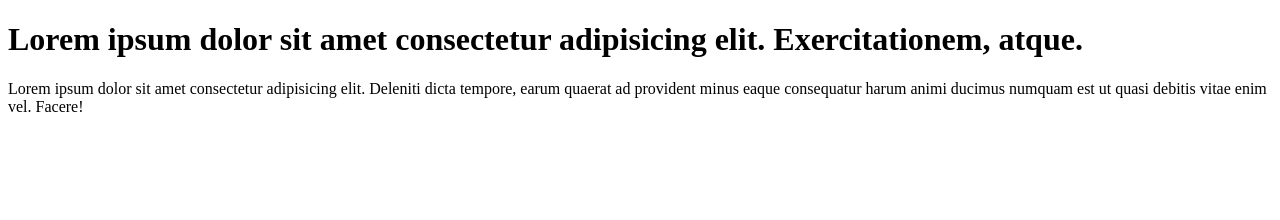
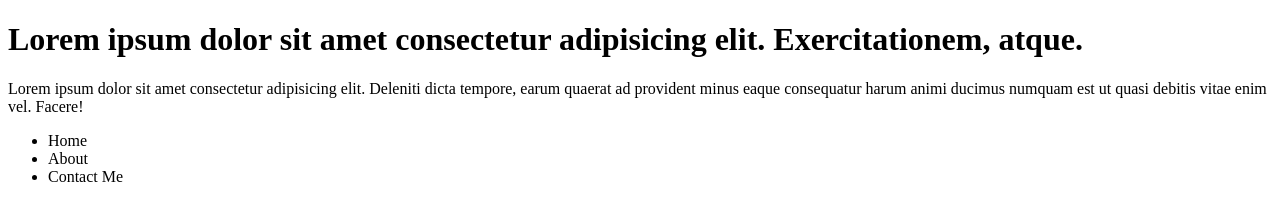
Before and after one commit to GCose/Learning-Git, a plain HTML site: page index.html in a window 1280 px wide. Drawn offline with Linux system fonts and the light colour scheme.

Commit message:
Added the header links of the website.

```diff
--- a/index.html
+++ b/index.html
@@ -15,5 +15,10 @@
       tempore, earum quaerat ad provident minus eaque consequatur harum animi
       ducimus numquam est ut quasi debitis vitae enim vel. Facere!
     </p>
+    <ul>
+      <li>Home</li>
+      <li>About</li>
+      <li>Contact Me</li>
+    </ul>
   </body>
 </html>
```
